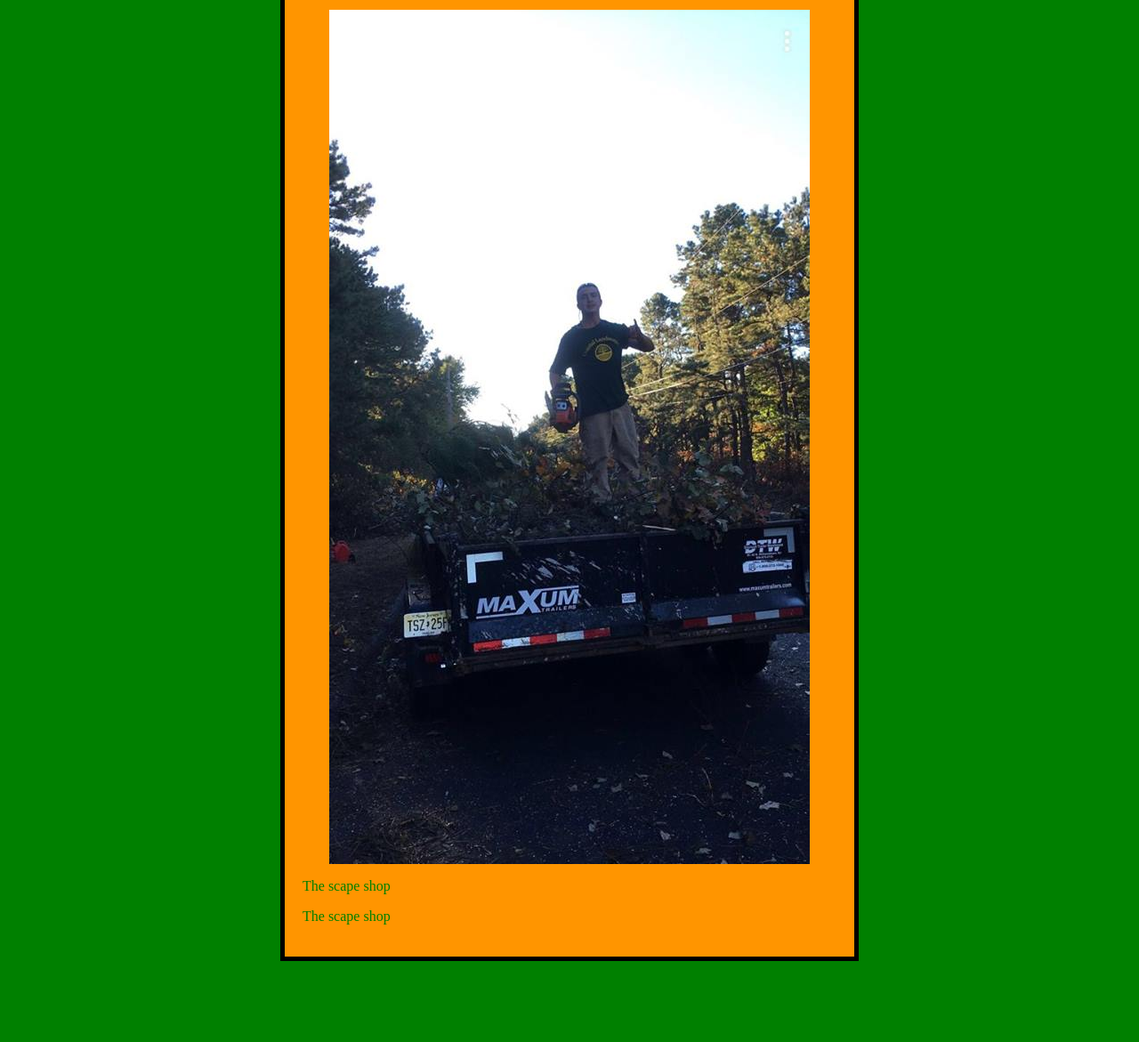
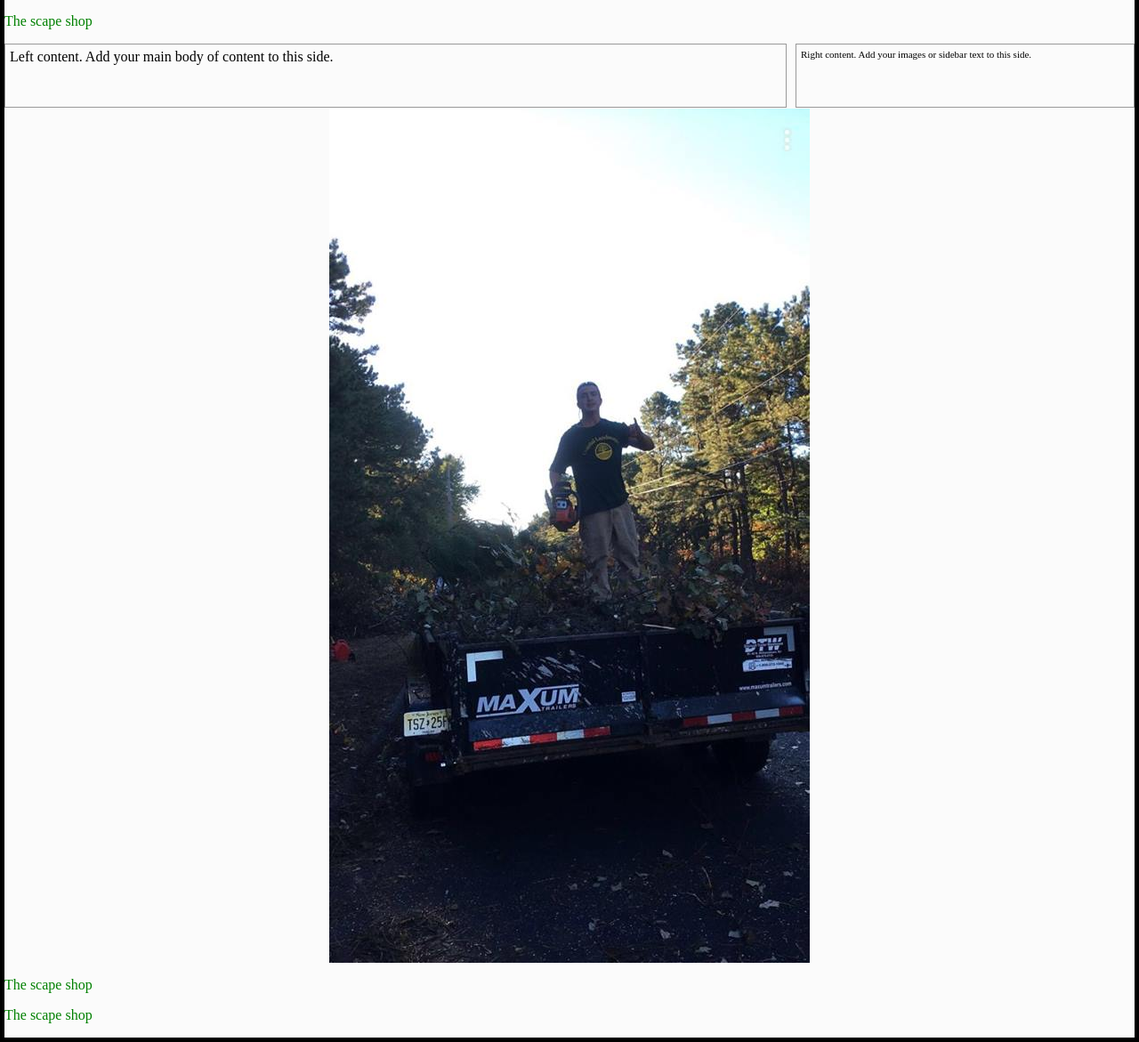
Before and after one commit to whumphries88/coastal-llc.github.io, a PHP site: page / in a window 1280 px wide. Shown: the part 200-1371 px from the top of the page at 89% size. Before the commit the page ends 1280 px from the top, so only its background shows below. Run offline with PHP 8.4, Linux system fonts and the light colour scheme.

Commit message:
Add files via upload

```diff
--- a/index.html
+++ b/index.html
@@ -9,18 +9,42 @@
 <body>
  <header>
   <div class="header">
-        <img src="images/tree-icon.jpg" alt="logo" />
-        <h1>My website name</h1>
+    <img id="logo" src="images/tree-icon.jpg" alt="logo" />
+    <h1>Coastal Landscape LLC</h1>
   </div>
 </header>
 <nav><ul>
+</ul></nav>
+
+<div id="menu-outer">
+  <div class="table">
+    <ul id="horizontal-list">
       <li><a href="#home" class="active">Home</a></li>
       <li><a href="#news">News</a></li>
       <li><a href="#contact">Contact</a></li>
       <li><a href="#about">About</a></li>
-</ul></nav>
+    </ul>
+  </div>
+</div>
 <section><p> The scape shop </p></section>
 <article>
+  <div class="float-left-area">
+    <div class="inner-left">
+
+      Left content. Add your main body of content to this side.
+
+    </div>
+  </div>
+
+  <div class="float-right-area">
+    <div class="inner-right">
+
+      Right content. Add your images or sidebar text to this side.
+
+    </div>
+  </div>
+
+  <div class="clear-floated"></div>
   <img src="images\chris-jones-cstlndscp.jpg" alt="My test image">
 </article>
 <aside><p> The scape shop </p></aside>
--- a/styles/style.css
+++ b/styles/style.css
@@ -1,13 +1,20 @@
 html {
 	background-color: #008000;
+	margin: 0;
 }
 
 body {
-	width: 600px;
+	/*width: 600px;*/
 	margin: 0 auto;
-	background-color: #FF9500;
-	padding: 0 20px 20px 20px;
+	background-color: #FBFBFB;
+	/*padding: 0 20px 20px 20px;*/
     border: 5px solid black;
+}
+
+header {
+	padding-bottom: 30px;
+	width: 100%;
+	height: auto;
 }
 
 .header img {
@@ -21,6 +28,17 @@ body {
   position: relative;
   top: 18px;
   left: 10px;
+}
+
+nav ul {
+   list-style: none;
+   text-align: center;
+}
+
+nav ul li {
+	display: inline-block;
+    margin-left: auto;
+    margin-right: auto;
 }
 
 h1 {
@@ -73,6 +91,47 @@ img {
 	float: right;
 }
 
-header {
-	padding-bottom: 30px;
+#menu-outer {
+	height: 84px;
+	background: url(images/bar-bg.jpg) repeat-x;
 }
+
+.table {
+	display: table;   /* Allow the centering to work */
+	margin: 0 auto;
+}
+
+ul#horizontal-list {
+	min-width: 696px;
+	list-style: none;
+	padding-top: 0px;
+	}
+	ul#horizontal-list li {
+		display: inline;
+	}
+
+	.float-left-area  {
+		  width: 70%;
+		  float: left;
+		  }
+
+.float-right-area {
+		  width: 30%;
+		  float: left;
+		  }
+
+.inner-left	  {
+		  padding: 5px 5px 5px 5px;
+		  margin-right: 10px;
+		  border: #999999 1px solid;
+		  min-height: 60px;
+		  }
+
+.inner-right	  {
+		  font-size: 11px;
+		  padding: 5px 5px 5px 5px;
+		  border: #999999 1px solid;
+		  min-height: 60px;
+		  }
+
+.clear-floated	  { clear: both; height: 1px; font-size: 1px; line-height: 1px; padding: 0; margin: 0; }
```
Lines whose indentation alone changed are shown as unchanged.
